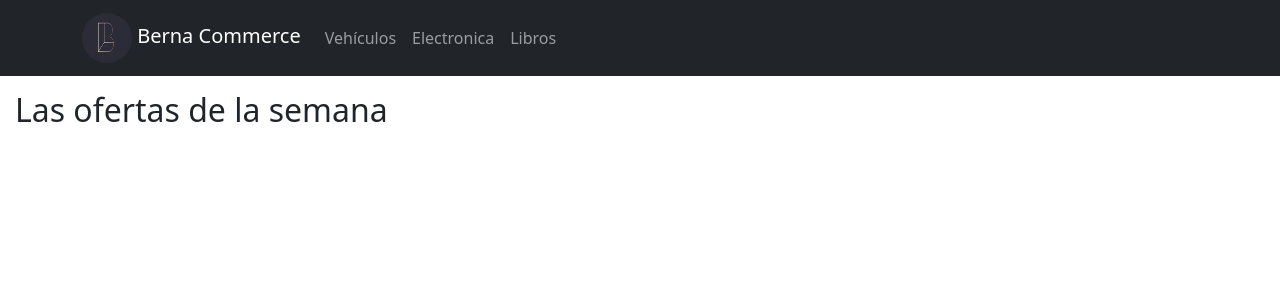
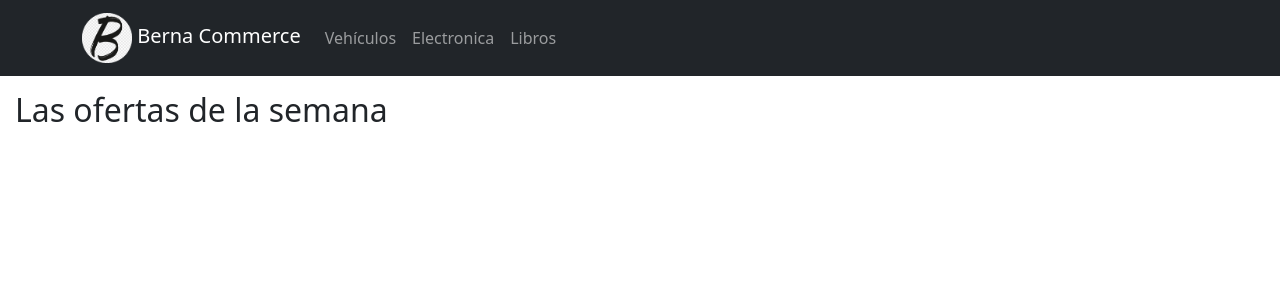
Before and after one commit to nicolas-jb/CoderReact, a React (Create React App) app in the folder myecommerce_bernardelli/: page / in a window 1280 px wide. Shown: the top 300 px of the page. Built offline with nearby package versions, Linux system fonts and the light colour scheme.

Commit message:
Modify Logo - Icon - Title

```diff
--- a/myecommerce_bernardelli/public/index.html
+++ b/myecommerce_bernardelli/public/index.html
@@ -24,7 +24,7 @@
       work correctly both with client-side routing and a non-root public URL.
       Learn how to configure a non-root public URL by running `npm run build`.
     -->
-    <title>React App</title>
+    <title>Berna App</title>
   </head>
   <body>
     <noscript>You need to enable JavaScript to run this app.</noscript>
--- a/myecommerce_bernardelli/src/components/NavBar.jsx
+++ b/myecommerce_bernardelli/src/components/NavBar.jsx
@@ -9,14 +9,7 @@ export default function NavBar() {
       <Navbar bg="dark" variant="dark">
         <Container>
           <Navbar.Brand href="home">
-            <img
-              alt=""
-              src={logo}
-              width="50"
-              height="50"
-              style={{ borderRadius: "50%" }}
-            />{" "}
-            Berna Commerce
+            <img alt="" src={logo} width="50" height="50" /> Berna Commerce
           </Navbar.Brand>
           <Nav className="me-auto">
             <Nav.Link href="vehículos">Vehículos</Nav.Link>
```
Also changed, not shown: myecommerce_bernardelli/src/logo.png, 1 other file (tests, documents, lock files or other folders).
